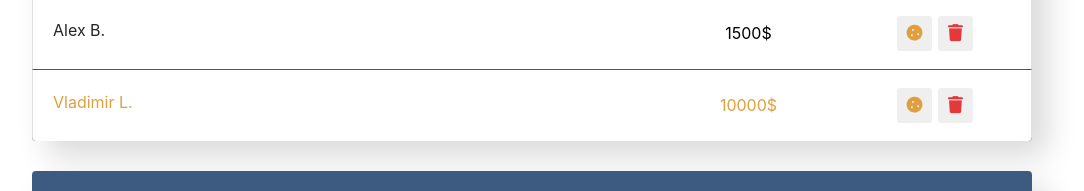
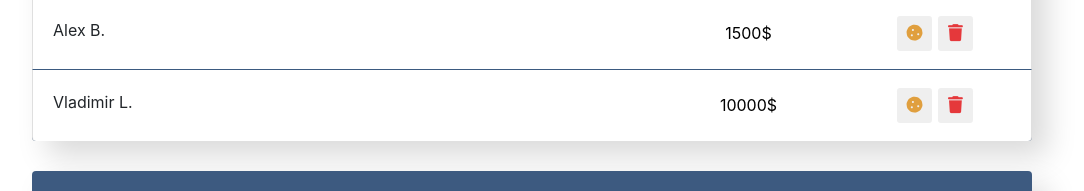
Before and after one commit to MillionerMIN/Employers, a React (Create React App) app: page / in a window 1280 px wide. Shown: the part 530-721 px from the top of the page, without its empty margins (108-1192 px from the left). Built offline with nearby package versions, Linux system fonts and the light colour scheme.

Commit message:
step_4 fix commponent EmployeesListItem, add onIncrease, onLikeHeandler

```diff
--- a/src/component/employeesListItem/employeeListItem.scss
+++ b/src/component/employeesListItem/employeeListItem.scss
@@ -28,37 +28,43 @@
     border: none;
     cursor: pointer;
   }
+
   .btn-cookie {
     color: #e09f3e;
   }
+
   .btn-trash {
     color: #e5383b;
   }
-  .fa-star{
+
+  .fa-star {
     width: 35px;
     height: 35px;
     text-align: center;
     line-height: 35px;
     font-size: 16px;
-    color:#FFD700;
+    color: #FFD700;
     transition: 0.3s all;
     transform: translateX(30px);
     opacity: 0;
   }
+}
 
-  .like {
-    .fa-star{
-      opacity: 1;
-      transform: translateX(0px);
-    }
+.like {
+  .fa-star {
+    opacity: 1;
+    transform: translateX(0px);
   }
 }
 
 .increase {
   color: #e09f3e;
-  .list-group-item-label, .list-group-item-input {
+
+  .list-group-item-label,
+  .list-group-item-input {
     color: #e09f3e;
   }
+
   .btn-star {
     color: #aeaeae;
   }
--- a/src/component/employeesListItem/employeesListItem.tsx
+++ b/src/component/employeesListItem/employeesListItem.tsx
@@ -1,3 +1,4 @@
+import React, { Component } from 'react';
 import './employeeListItem.scss';
 
 type EmployeesListItemType = {
@@ -6,23 +7,59 @@ type EmployeesListItemType = {
   increase?: boolean;
 };
 
-export const EmployeesListItem = (props: EmployeesListItemType) => {
-  const { name, salary, increase } = props;
+type StateType = {
+  increase: boolean;
+  like: boolean;
+};
+
+export class EmployeesListItem extends React.Component<
+  EmployeesListItemType,
+  StateType
+> {
+  constructor(props: EmployeesListItemType) {
+    super(props);
+    this.state = {
+      increase: false,
+      like: false,
+    };
+  }
+
+  onIncrease = () => {
+    this.setState(({ increase }) => ({
+      increase: !increase,
+    }));
+  };
+  onLikeHandler = () => {
+    this.setState(({ like }) => ({
+      like: !like,
+    }));
+  };
+
+  render() {
+    const { name, salary } = this.props;
+    const { increase, like } = this.state;
     return (
       <li
         className={
-        'list-group-item d-flex justify-content-between ' +
-        `${increase && 'increase'}`
+          'list-group-item d-flex justify-content-between like' +
+          `${increase && 'increase'}` +
+          `${like && ' like'}`
         }
       >
-      <span className="list-group-item-list">{name}</span>
+        <span className="list-group-item-list" onClick={this.onLikeHandler}>
+          {name}
+        </span>
         <input
           type="text"
           className="list-group-item-input"
           defaultValue={salary + '$'}
         />
         <div className="d-flex justify-content-center align-items-center">
-        <button type="button" className="btn-cookie btn-sm">
+          <button
+            type="button"
+            className="btn-cookie btn-sm"
+            onClick={this.onIncrease}
+          >
             <i className="fas fa-cookie"></i>
           </button>
 
@@ -33,4 +70,5 @@ export const EmployeesListItem = (props: EmployeesListItemType) => {
         </div>
       </li>
     );
-};
+  }
+}
```
Lines whose indentation alone changed are shown as unchanged.
